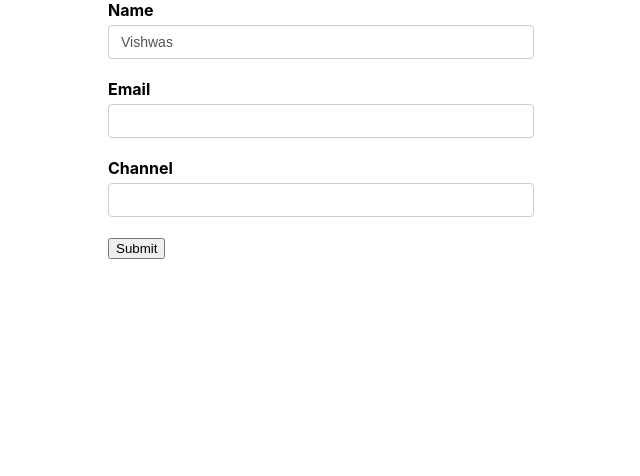
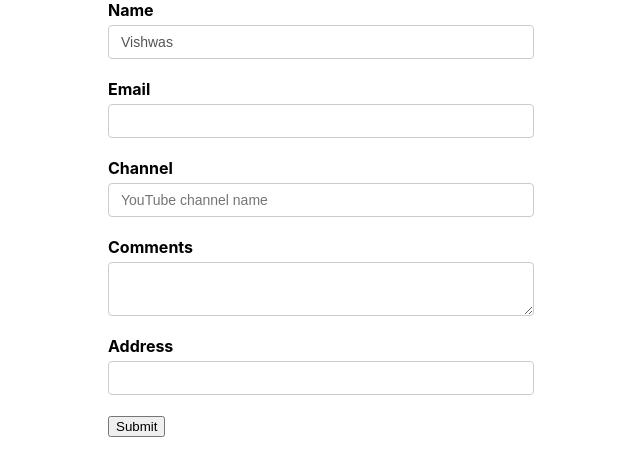
Before and after one commit to theobroma/forms-tutorials, a React (Create React App) app: page / in a window 1280 px wide. Shown: the top 476 px of the page, without its empty margins (319-959 px from the left). Built offline with nearby package versions, Linux system fonts and the light colour scheme.

Commit message:
Step-18 Field revisited

```diff
--- a/src/@components/YoutubeForm/YoutubeForm.tsx
+++ b/src/@components/YoutubeForm/YoutubeForm.tsx
@@ -6,12 +6,16 @@
   name: string;
   email: string;
   channel: string;
+  comments: string;
+  address: string;
 }
 
 const initialValues: IFormFields = {
   name: 'Vishwas',
   email: '',
   channel: '',
+  comments: '',
+  address: '',
 };
 
 const onSubmit = (values: IFormFields) => {
@@ -37,19 +41,45 @@
           <Field type="text" id="name" name="name" />
           <ErrorMessage name="name" component="div" className="field-error" />
         </div>
+
         <div className="form-control">
           <label htmlFor="email">Email</label>
           <Field type="email" id="email" name="email" />
           <ErrorMessage name="email" component="div" className="field-error" />
         </div>
+
         <div className="form-control">
           <label htmlFor="channel">Channel</label>
-          <Field type="text" id="channel" name="channel" />
+          <Field
+            type="text"
+            id="channel"
+            name="channel"
+            placeholder="YouTube channel name"
+          />
           <ErrorMessage
             name="channel"
             className="field-error"
             component="div"
           />
+        </div>
+
+        <div className="form-control">
+          <label htmlFor="comments">Comments</label>
+          <Field as="textarea" id="comments" name="comments" />
+        </div>
+
+        <div className="form-control">
+          <label htmlFor="address">Address</label>
+          <Field name="address">
+            {({ field, form, meta }: any) => {
+              return (
+                <div>
+                  <input type="text" {...field} />
+                  {meta.touched && meta.error ? <div>{meta.error}</div> : null}
+                </div>
+              );
+            }}
+          </Field>
         </div>
         <button type="submit">Submit</button>
       </Form>
--- a/src/input.css
+++ b/src/input.css
@@ -5,7 +5,8 @@
 }
 
 input[type='text'],
-input[type='email'] {
+input[type='email'],
+textarea {
     display: block;
     width: 400px;
     padding: 6px 12px;
```
